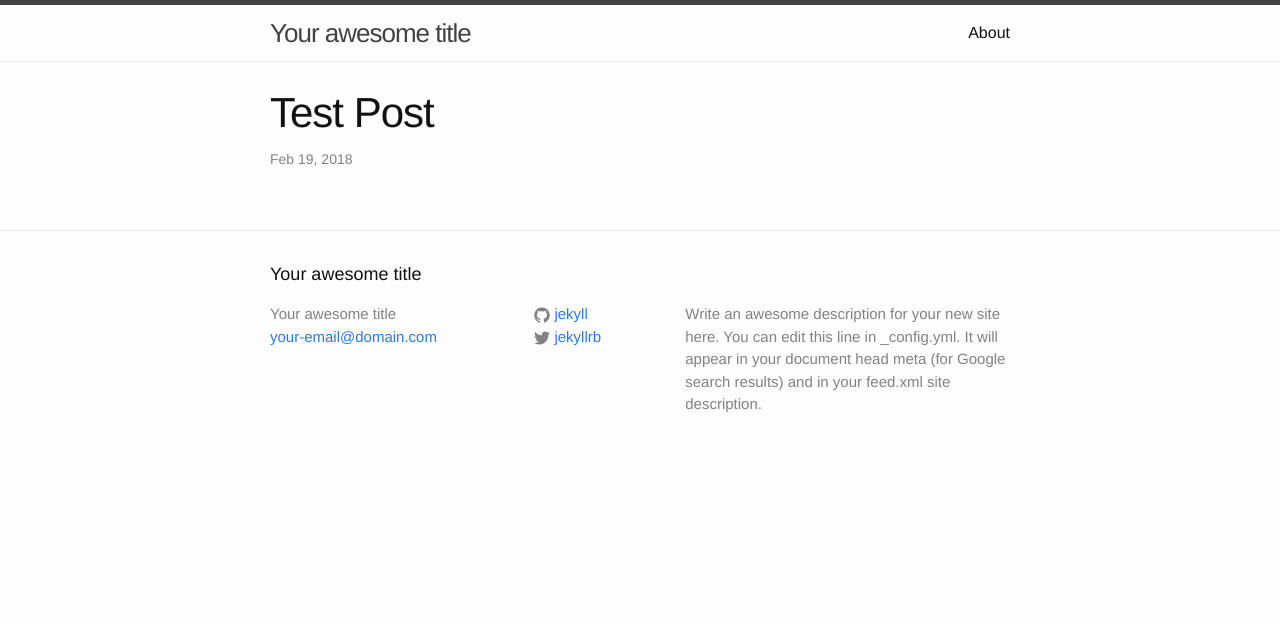
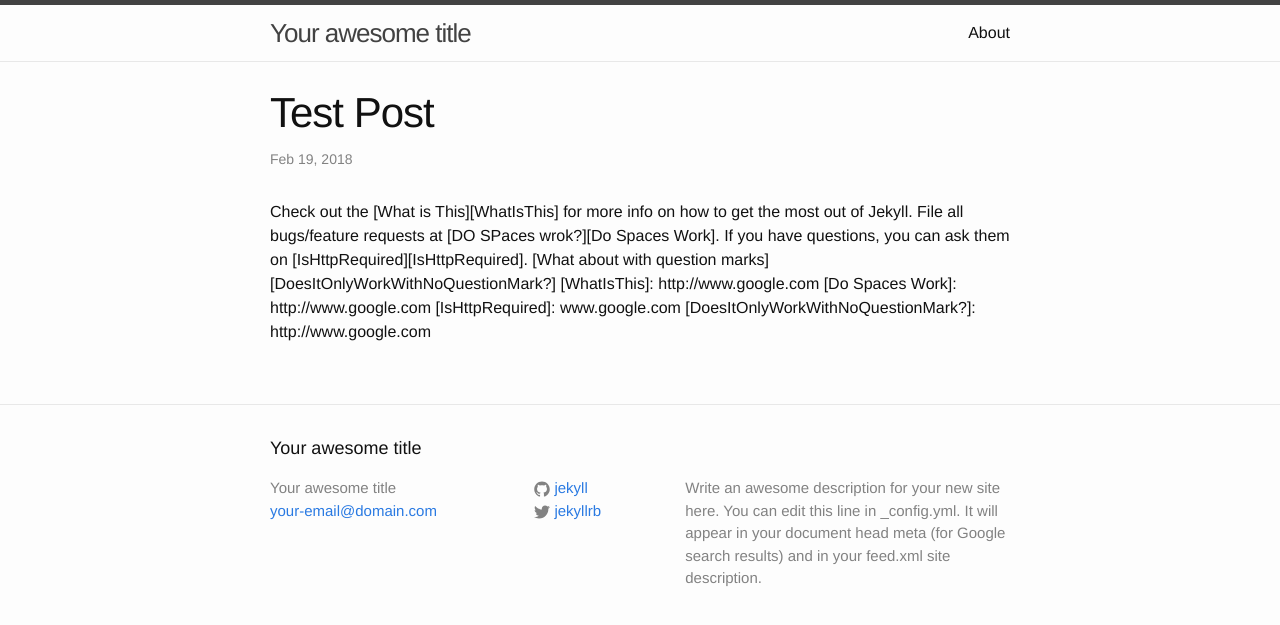
Before and after one commit to byronaltice/byronaltice.github.io, a Jekyll site: the page built from _posts/2018-02-19-inspiration.markdown, in a window 1280 px wide. Shown: the top 625 px of the page. Built offline with Jekyll 4.4.1, drawn with Linux system fonts in a browser that asks for light colours.

Commit message:
try some links out with jekyll

```diff
--- a/_posts/2018-02-19-inspiration.markdown
+++ b/_posts/2018-02-19-inspiration.markdown
@@ -5,7 +5,8 @@ date: 2018-02-19 16:55:00 -0400
 categories: blog
 ---
 
+Check out the [What is This][WhatIsThis] for more info on how to get the most out of Jekyll. File all bugs/feature requests at [DO SPaces wrok?][Do Spaces Work]. If you have questions, you can ask them on [IsHttpRequired][IsHttpRequired]. [What about with question marks][DoesItOnlyWorkWithNoQuestionMark?]
 [WhatIsThis]: http://www.google.com
 [Do Spaces Work]: http://www.google.com
 [IsHttpRequired]: www.google.com
-[DoesItOnlyWorkWithNoQuestionMark]: http://www.google.com
+[DoesItOnlyWorkWithNoQuestionMark?]: http://www.google.com
```
